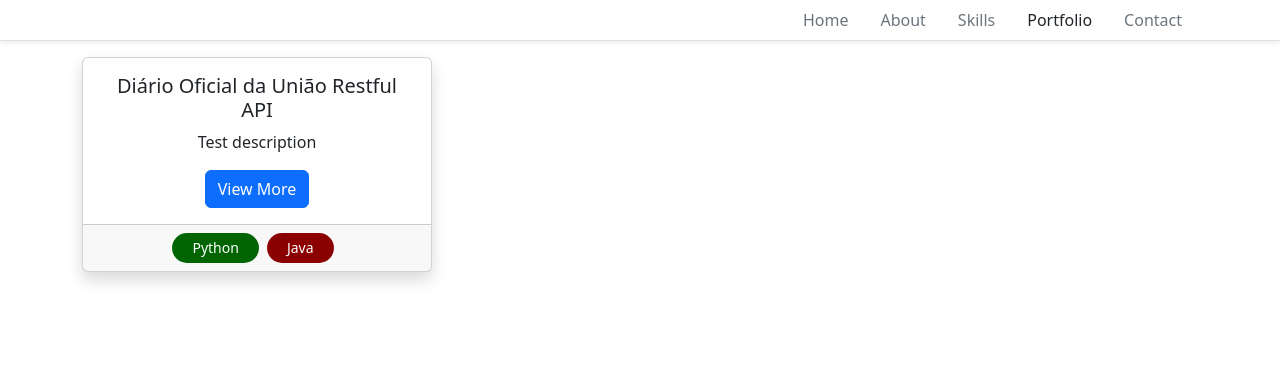
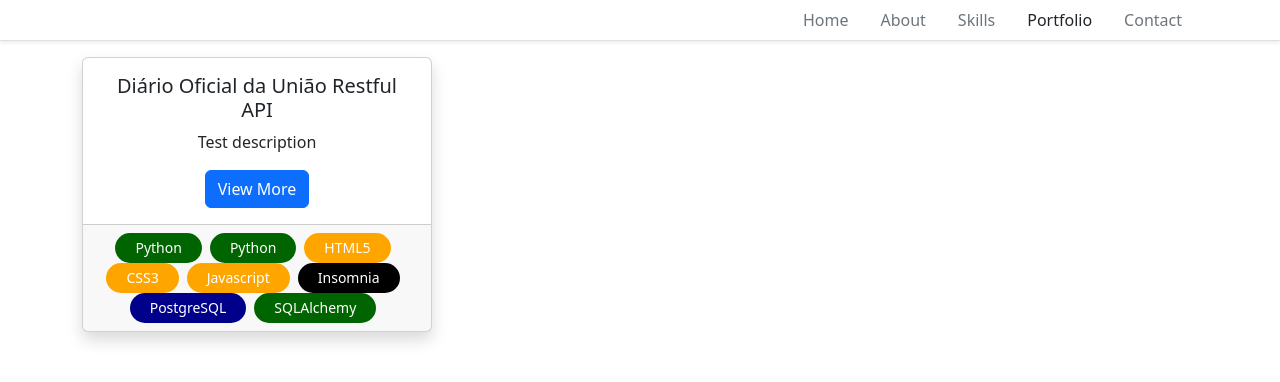
Before and after one commit to barbaracalderon/angular-portfolio-app, an Angular app: page /portfolio in a window 1280 px wide. Shown: the top 382 px of the page. Built offline with nearby package versions, Linux system fonts and the light colour scheme.

Commit message:
fix: tag colors and items

```diff
--- a/src/app/_models/tags.ts
+++ b/src/app/_models/tags.ts
@@ -11,6 +11,7 @@ export class Tag {
     static readonly JDBC = new Tag('JDBC', 'darkred');
     static readonly POSTGRESQL = new Tag('PostgreSQL', 'darkblue')
     static readonly SQL = new Tag('SQL', 'darkblue');
+    static readonly SQLALCHEMY = new Tag('SQLAlchemy', 'darkgreen');
     static readonly PYTHON = new Tag('Python', 'darkgreen');
     static readonly FLASK = new Tag('Python', 'darkgreen');
     static readonly BEAUTIFULSOUP = new Tag('Beautiful Soup', 'darkgreen');
@@ -22,11 +23,11 @@ export class Tag {
     static readonly RESTAPI = new Tag('Rest API', 'black');
     static readonly INSOMNIA = new Tag('Insomnia', 'black');
     static readonly POSTMAN = new Tag('Postman', 'black');
-    static readonly TYPESCRIPT = new Tag('Typescript', 'yellow');
-    static readonly JAVASCRIPT = new Tag('Javascript', 'yellow');
-    static readonly HTML5 = new Tag('HTML5', 'yellow');
-    static readonly CSS3 = new Tag('CSS3', 'yellow');
-    static readonly BOOTSTRAP = new Tag('Bootstrap', 'yellow');
+    static readonly TYPESCRIPT = new Tag('Typescript', 'orange');
+    static readonly JAVASCRIPT = new Tag('Javascript', 'orange');
+    static readonly HTML5 = new Tag('HTML5', 'orange');
+    static readonly CSS3 = new Tag('CSS3', 'orange');
+    static readonly BOOTSTRAP = new Tag('Bootstrap', 'orange');
 
 
     private constructor(private readonly key: string, public readonly color: string) {
--- a/src/app/portfolio/portfolio.component.ts
+++ b/src/app/portfolio/portfolio.component.ts
@@ -20,7 +20,7 @@ export class PortfolioComponent {
       summary: 'Test description',
       description: '',
       projectLink: '',
-    tags: [Tag.PYTHON, Tag.JAVA],
+      tags: [Tag.PYTHON, Tag.FLASK, Tag.HTML5, Tag.CSS3, Tag.JAVASCRIPT, Tag.INSOMNIA, Tag.POSTGRESQL, Tag.SQLALCHEMY],
       pictures: []
     }
   ]
```
Lines whose indentation alone changed are shown as unchanged.
